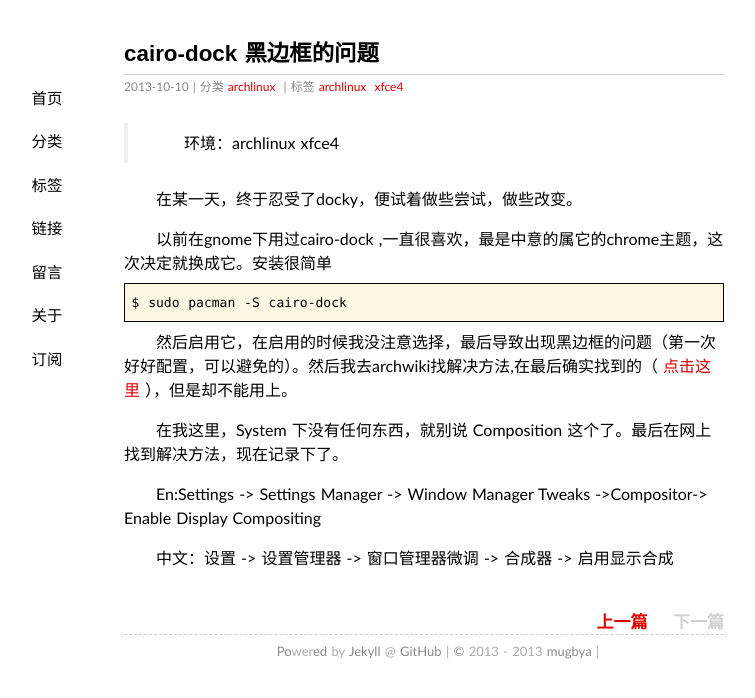
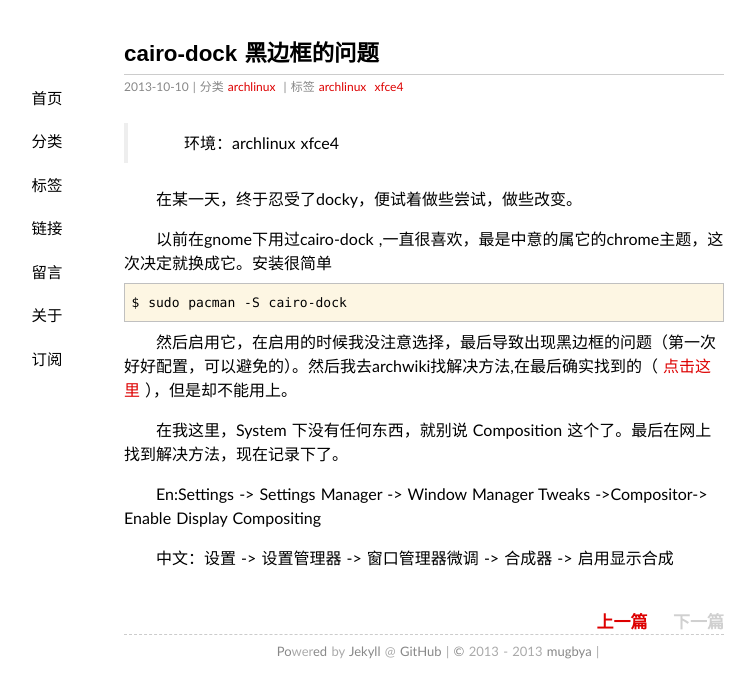
Before and after one commit to mugbya/mugbya.github.io, a Jekyll site: the page built from _posts/2013-10-10-cairo-dock-黑边框的问题.md, in a window 1280 px wide. Shown: the top 698 px of the page, without its empty margins (216-971 px from the left). Built offline with Jekyll 4.4.1, drawn with Linux system fonts in a browser that asks for light colours; some web fonts are replaced; Markdown is read by kramdown in place of the engine named in the settings; comment, search, counter and statistics services are not loaded.

Commit message:
Update style.css

```diff
--- a/media/css/style.css
+++ b/media/css/style.css
@@ -24,7 +24,7 @@
 li{padding:.2em 0;}
 ol,ul{list-style-position:inside;}
 ol ul, ul ol, ul ul, ol ol {margin-left:1em;}
-pre code{border-style:solid; border-width:1px; display: block; padding: 0.5em;}
+pre code{border-style:solid; border-width:1px;border-color:#c0c0c0; display: block; padding: 0.5em;}
 blockquote{display:block;text-align:justify;border-left:4px solid #eeeeee;}
 blockquote{margin:1em 0em;padding-left:1.5em;}
 blockquote p{margin:0;padding:.5em 0;}
```
